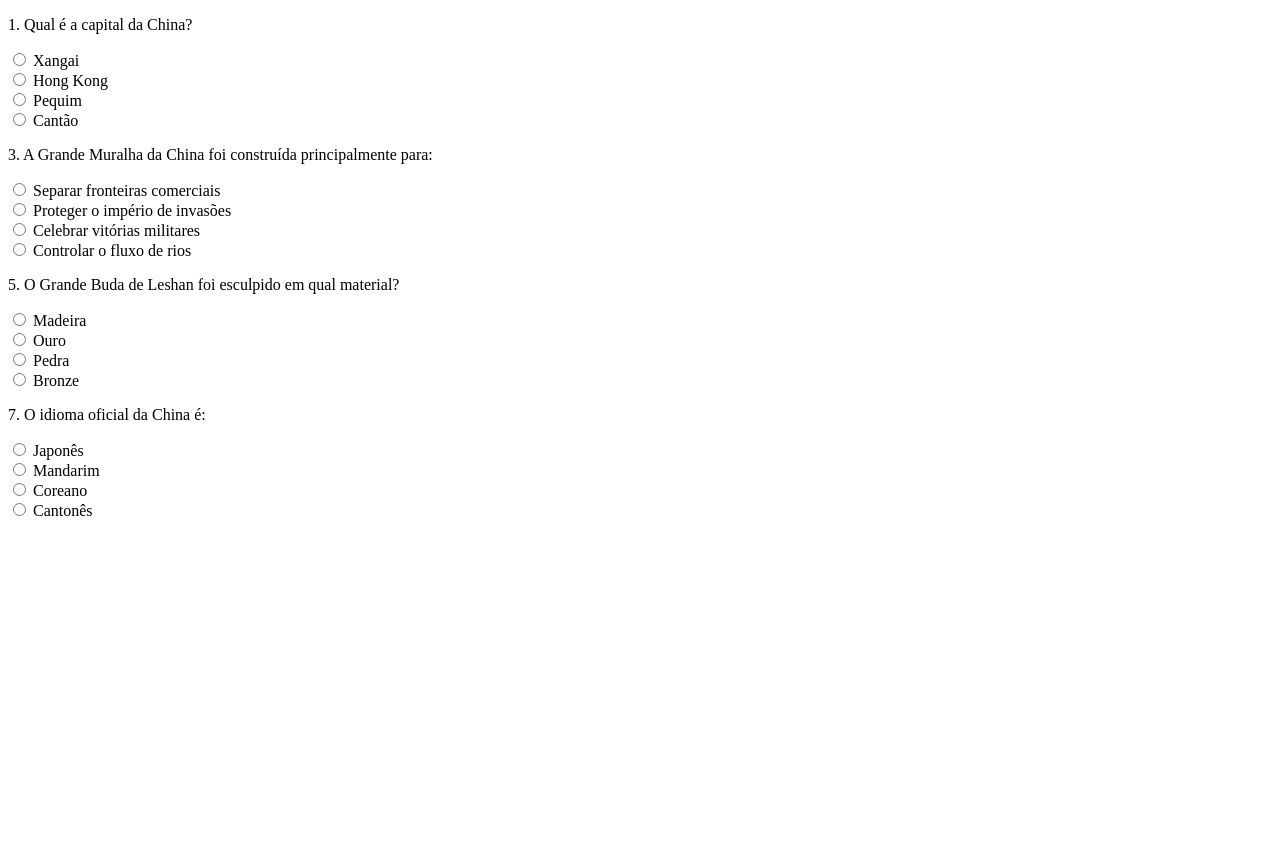
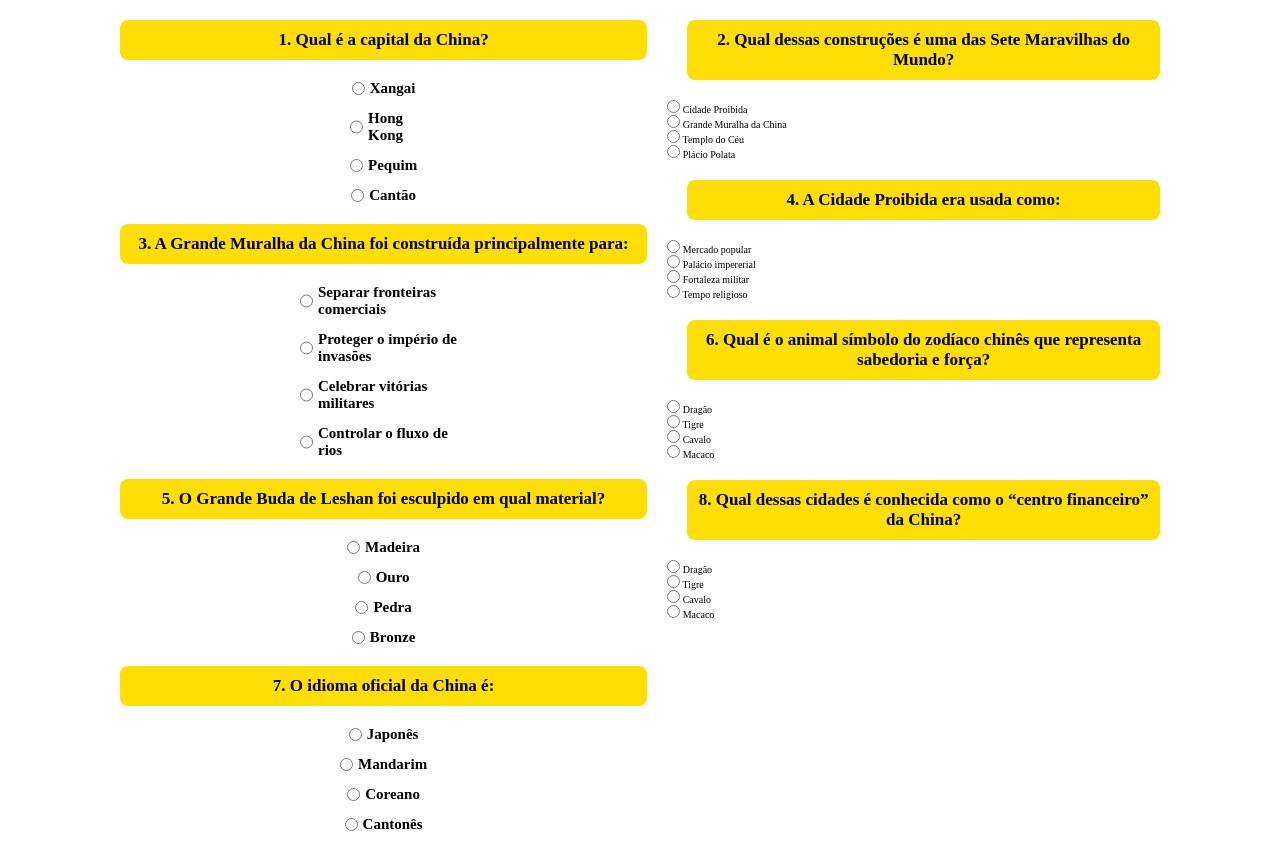
Before and after one commit to GugaAR7E/quiz_china, a plain HTML site: page index.html in a window 1280 px wide. Before the commit the page ends 800 px from the top, so only its background shows below. Drawn offline with Linux system fonts and the light colour scheme.

Commit message:
começo do css

```diff
--- a/index.html
+++ b/index.html
@@ -3,6 +3,7 @@
 <head>
     <meta charset="UTF-8">
     <meta name="viewport" content="width=device-width, initial-scale=1.0">
+    <link rel="stylesheet" href="quiz.css">
     <title>Quiz</title>
 </head>
 <body>
@@ -92,6 +93,82 @@
         </div>
         <div class="lado-dois">
 
+            <div class="caixa">
+                <p>2. Qual dessas construções é uma das Sete Maravilhas do Mundo?</p>
+            </div>
+            <div class="p-dois">
+                <input type="radio" id="A-dois" name="p-dois">
+                <label for="A-dois">Cidade Proibida</label>
+            </div>
+            <div class="p-dois">
+                <input type="radio" id="B-dois" name="p-dois">
+                <label for="B-dois">Grande Muralha da China</label>
+            </div>
+            <div class="p-dois">
+                <input type="radio" id="B-dois" name="p-dois">
+                <label for="B-dois">Templo do Céu</label>
+            </div>
+            <div class="p-dois">
+                <input type="radio" id="B-dois" name="p-dois">
+                <label for="B-dois">Plácio Polata</label>
+            </div>
+            <div class="caixa">
+                <p>4. A Cidade Proibida era usada como:</p>
+            </div>
+            <div class="p-quatro">
+                <input type="radio" id="A-quatro" name="p-quatro">
+                <label for="D-quatro">Mercado popular</label>
+            </div>
+            <div class="p-quatro">
+                <input type="radio" id="B-quatro" name="p-quatro">
+                <label for="B-quatro">Palácio impererial</label>
+            </div>
+            <div class="p-quatro">
+                <input type="radio" id="C-quatro" name="p-quatro">
+                <label for="C-quatro">Fortaleza militar</label>
+            </div>
+            <div class="p-quatro">
+                <input type="radio" id="D-quatro" name="p-quatro">
+                <label for="D-quatro">Tempo religioso</label>
+            </div>
+            <div class="caixa">
+                <p>6. Qual é o animal símbolo do zodíaco chinês que representa sabedoria e força?</p>
+            </div>
+            <div class="p-seis">
+                <input type="radio" id="A-seis" name="p-seis">
+                <label for="A-seis">Dragão</label>
+            </div>
+            <div class="p-seis">
+                <input type="radio" id="B-seis" name="p-seis">
+                <label for="B-seis">Tigre</label>
+            </div>
+            <div class="p-seis">
+                <input type="radio" id="C-seis" name="p-seis">
+                <label for="C-seis">Cavalo</label>
+            </div>
+            <div class="p-seis">
+                <input type="radio" id="D-seis" name="p-seis">
+                <label for="D-seis">Macaco</label>
+            </div>
+            <div class="caixa">
+                <p>8. Qual dessas cidades é conhecida como o “centro financeiro” da China?</p>
+            </div>
+            <div class="p-oito">
+                <input type="radio" id="A-oito" name="p-oito">
+                <label for="A-oito">Dragão</label>
+            </div>
+            <div class="p-oito">
+                <input type="radio" id="B-oito" name="p-oito">
+                <label for="B-oito">Tigre</label>
+            </div>
+            <div class="p-oito">
+                <input type="radio" id="C-oito" name="p-oito">
+                <label for="C-oito">Cavalo</label>
+            </div>
+            <div class="p-oito">
+                <input type="radio" id="D-oito" name="p-oito">
+                <label for="D-oito">Macaco</label>
+            </div>
         </div>
     </main>
 
--- a/quiz.css
+++ b/quiz.css
@@ -0,0 +1,93 @@
+*{
+    margin: 0;
+    padding: 0;
+    box-sizing: border-box;
+    font-size: 10px;
+}
+
+main {
+    display: flex;
+    justify-content: center;
+    padding-inline: 10rem;
+    height: auto;
+
+        .caixa {
+        background-color: #fede04;
+        padding: 1rem;
+        border-radius: .8rem;
+        margin: 2rem;
+
+
+        p {
+            font-size: 1.7rem;
+            font-weight: 700;
+            text-align: center;
+        }
+    }
+
+    .lado-um {
+
+        .p-um {
+            display: flex;
+            justify-content: center;
+            margin-inline: 25rem;
+            margin-bottom: 1.3rem;
+
+            input {
+                margin-right: .5rem;
+            }
+            label {
+                font-size: 1.5rem;
+                font-weight: 700;
+
+            }
+        }
+        .p-tres {
+            display: flex;
+            justify-content: center;
+            margin-inline: 20rem;
+            margin-bottom: 1.3rem;
+
+            input {
+                margin-right: .5rem;
+            }
+            label {
+                font-size: 1.5rem;
+                font-weight: 700;
+
+            }
+        }
+
+        .p-cinco {
+            display: flex;
+            justify-content: center;
+            margin-inline: 20rem;
+            margin-bottom: 1.3rem;
+
+            input {
+                margin-right: .5rem;
+            }
+            label {
+                font-size: 1.5rem;
+                font-weight: 700;
+
+            }
+        }
+
+        .p-sete {
+            display: flex;
+            justify-content: center;
+            margin-inline: 20rem;
+            margin-bottom: 1.3rem;
+
+            input {
+                margin-right: .5rem;
+            }
+            label {
+                font-size: 1.5rem;
+                font-weight: 700;
+
+            }
+        }
+    }
+}
```
